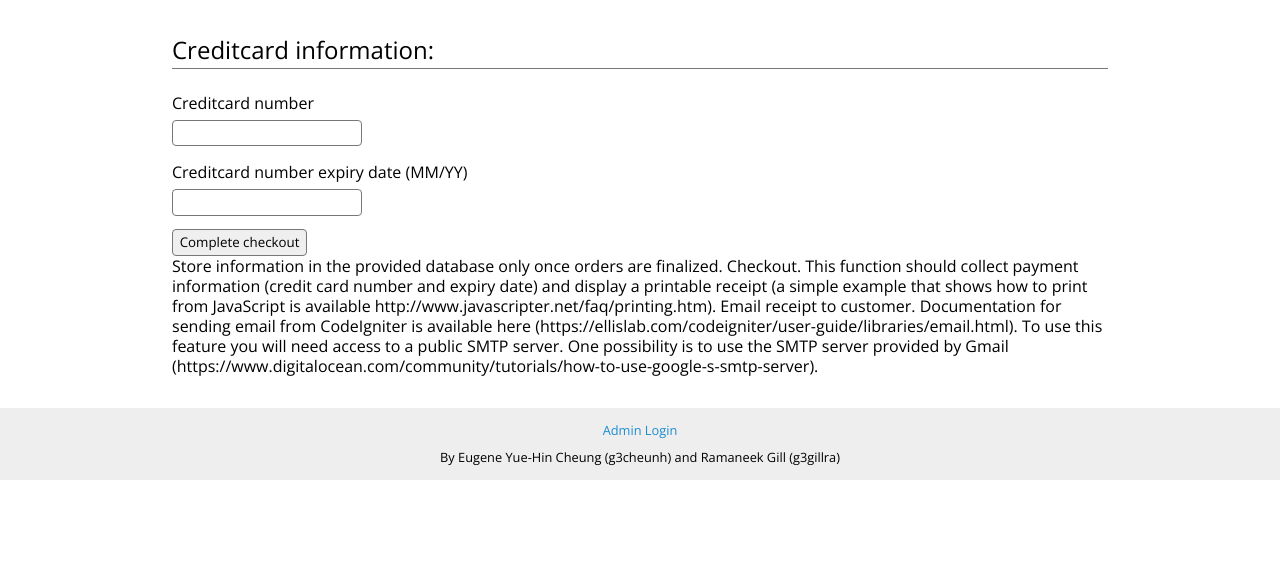
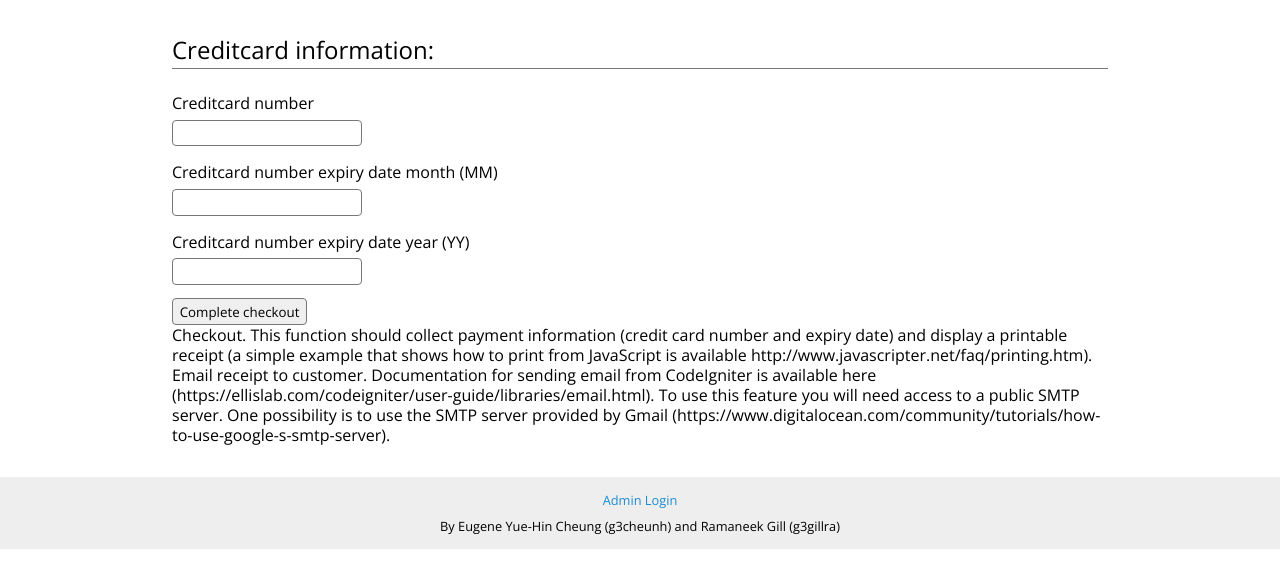
Before and after one commit to RamaneekGill/CSC309-Fall-2014, a CodeIgniter app: page /index.php/cart/checkout in a window 1280 px wide. Shown: the part 80-668 px from the top of the page. Run offline with CodeIgniter, Linux system fonts and the light colour scheme; data that the repository does not hold is empty.

Commit message:
Checkout db stuff

```diff
--- a/A3/estore/application/controllers/cart.php
+++ b/A3/estore/application/controllers/cart.php
@@ -4,7 +4,7 @@ class Cart extends MY_Controller {
   public function index() {
     $session_cart = $this->session->userdata('session_cart');
     $data['cart_items'] = array();
-    $data['cart_total'] = 0.0;
+    $cart_total = 0.0;
 
     if (is_array($session_cart)) {
       foreach ($session_cart as $index=>$item) {
@@ -15,16 +15,21 @@ class Cart extends MY_Controller {
 
         $price = $order_item->quantity * $product->price;
 
-        $cart_item = array('name' => $product->name,
-                           'quantity' => $order_item->quantity,
-                           'id' => $index,
-                           'price' => $price);
+        $cart_item = array(
+                       'name'     => $product->name,
+                       'quantity' => $order_item->quantity,
+                       'id'       => $index,
+                       'price'    => $price
+                     );
 
-        $data['cart_total'] += $price;
+        $cart_total += $price;
 
         array_push($data['cart_items'], $cart_item);
       }
     }
+
+    $this->session->set_userdata('cart_total', $cart_total);
+    $data['cart_total'] = $cart_total;
 
     $this->loadView('Shopping Cart', 'cart/cart.php', $data);
   }
@@ -32,11 +37,10 @@ class Cart extends MY_Controller {
   public function add($id) {
     $session_cart = $this->session->userdata('session_cart');
 
-    $this->load->model('order_item');
     $order_item = new Order_Item();
-    $order_item->order_id = -1;
+    $order_item->order_id   = -1;
     $order_item->product_id = (int) $id;
-    $order_item->quantity = 1;
+    $order_item->quantity   = 1;
 
     if (is_array($session_cart)) {
       array_push($session_cart, serialize($order_item));
@@ -66,7 +70,6 @@ class Cart extends MY_Controller {
     }
 
     $order_item->quantity += (int) $amount;
-
     $session_cart[(int) $id] = serialize($order_item);
 
     $this->session->set_userdata('session_cart', $session_cart);
@@ -80,13 +83,36 @@ class Cart extends MY_Controller {
   }
 
   public function checkout() {
-    $this->loadView('Complete Purchase', 'cart/checkout.php', $data);
+    $this->loadView('Complete Purchase', 'cart/checkout.php');
   }
 
   public function purchase() {
     $this->load->library('form_validation');
-    $this->form_validation->set_rules('card_number', 'Credit card number', 'required|length[16]');
+    $this->form_validation->set_rules('card_number', 'Credit card number', 'required|numeric|length[16]');
+    $this->form_validation->set_rules('card_expiry_month', 'Credit card expiry date (month)', 'required|numeric|length[2]');
+    $this->form_validation->set_rules('card_expiry_year', 'Credit card expiry date (year)', 'required|numeric|length[2]');
 
-    $this->load->model('order_model');
+    if ($this->form_validation->run() === TRUE) {
+      $card_number       = $this->input->get_post('card_number');
+      $card_expiry_month = $this->input->get_post('card_expiry_month');
+      $card_expiry_year  = $this->input->get_post('card_expiry_year');
+
+      $this->load->model('order_model');
+
+      $order = new Order();
+      $order->customer_id       = $this->session->userdata('customer_id');
+      $order->order_date        = date('Y-m-d');
+      $order->order_time        = date('H:i:s');
+      $order->total             = $this->session->userdata('cart_total');
+      $order->creditcard_number = $card_number;
+      $order->creditcard_month  = $card_expiry_month;
+      $order->creditcard_year   = $card_expiry_year;
+
+      $this->order_model->insert($order);
+
+      redirect('/', 'refresh');
+    } else {
+      $this->loadView('Complete Purchase', 'cart/checkout.php');
+    }
   }
 }
--- a/A3/estore/application/controllers/user.php
+++ b/A3/estore/application/controllers/user.php
@@ -20,6 +20,7 @@ class User extends MY_Controller {
       if ($customer) {
         $userdata = array(
                      'username'    => $username,
+                     'customer_id' => $customer->id,
                      'logged_in'   => TRUE
                     );
         $this->session->set_userdata($userdata);
@@ -34,8 +35,9 @@ class User extends MY_Controller {
 
   public function logout() {
     $userdata = array(
-                 'username'  => NULL,
-                 'logged_in' => FALSE
+                 'username'    => NULL,
+                 'customer_id' => NULL,
+                 'logged_in'   => FALSE
                 );
     $this->session->set_userdata($userdata);
 
--- a/A3/estore/application/views/cart/checkout.php
+++ b/A3/estore/application/views/cart/checkout.php
@@ -1,15 +1,19 @@
 <h2>Creditcard information:</h2>
 
 <?php
-  echo form_open_multipart('/cart/checkout');
+  echo form_open_multipart('/cart/purchase');
 
   echo form_label('Creditcard number');
   echo form_error('card_number');
   echo form_input('card_number', set_value('card_number'), 'required');
 
-  echo form_label('Creditcard number expiry date (MM/YY)');
-  echo form_error('card_expiry');
-  echo form_input('card_expiry', set_value('card_expiry'), 'required');
+  echo form_label('Creditcard number expiry date month (MM)');
+  echo form_error('card_expiry_month');
+  echo form_input('card_expiry_month', set_value('card_expiry_month'), 'required');
+
+  echo form_label('Creditcard number expiry date year (YY)');
+  echo form_error('card_expiry_year');
+  echo form_input('card_expiry_year', set_value('card_expiry_year'), 'required');
 ?>
 
 <?php
@@ -17,9 +21,6 @@
   echo form_close();
 ?>
 
-
-Store information in the provided database only once orders are finalized.
-
 Checkout. This function should collect payment information (credit card number and expiry date) and
 display a printable receipt (a simple example that shows how to print from JavaScript is available http://www.javascripter.net/faq/printing.htm).
 
--- a/A3/estore/application/views/product/list.php
+++ b/A3/estore/application/views/product/list.php
@@ -36,7 +36,7 @@
     <div id="orders">
       <?php
         foreach ($orders as $order) {
-          echo $order->id;
+          echo $order->total;
         }
 
         if (empty($orders)) {
```
Also changed, not shown: A3/estore/application/models/order_model.php (+11 -8 lines).
